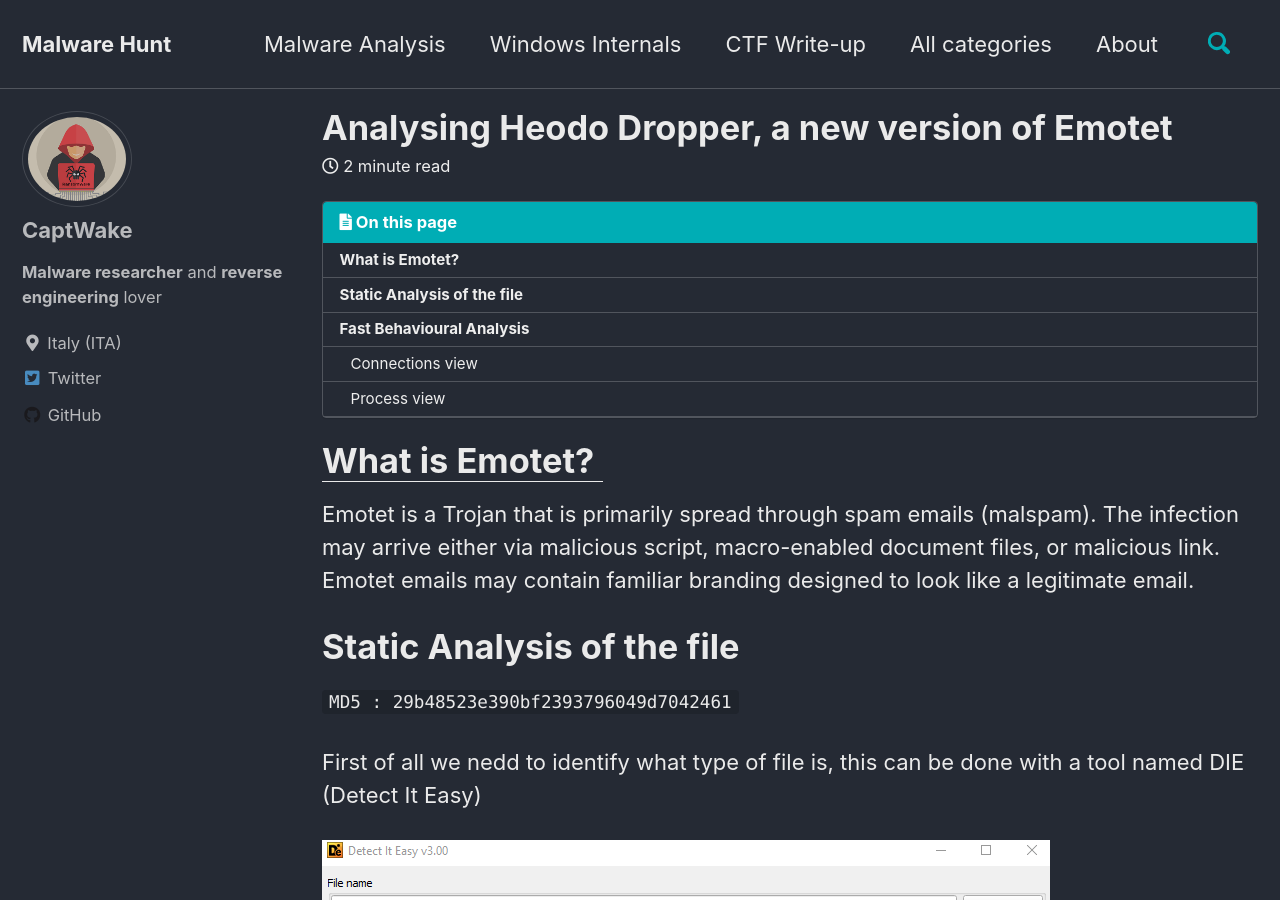
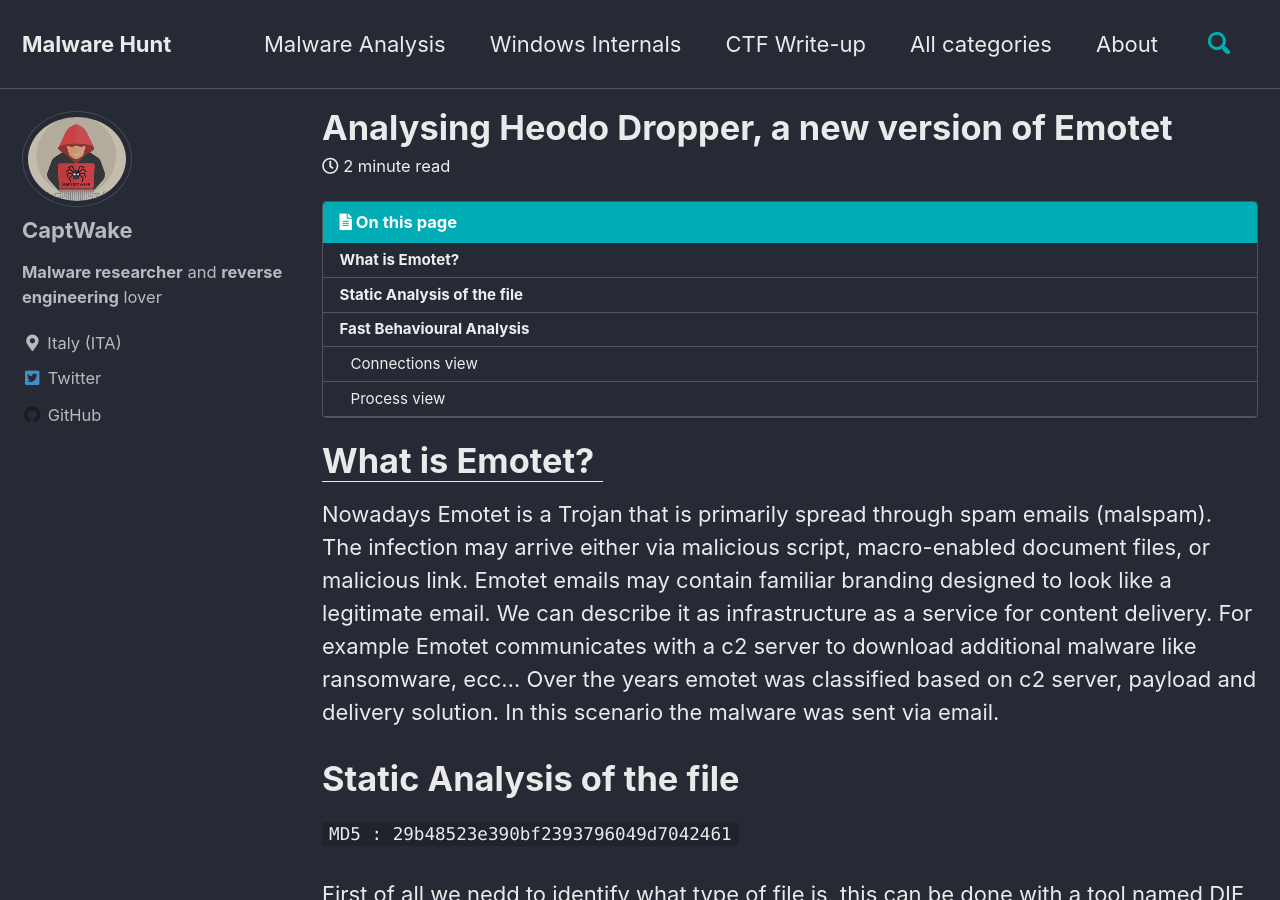
Before and after one commit to CaptWake/CaptWake.github.io, a Jekyll site: the page built from _posts/Malware-Analysis/2020-09-26-Heodo-Dropper.md, in a window 1280 px wide and 900 px high. Built offline with Jekyll 4.4.1, drawn with Linux system fonts in a browser that asks for light colours; cached includes are drawn as plain includes.

Commit message:
fixed bugs

```diff
--- a/_posts/Malware-Analysis/2020-09-26-Heodo-Dropper.md
+++ b/_posts/Malware-Analysis/2020-09-26-Heodo-Dropper.md
@@ -10,7 +10,12 @@
 toc: true
 ---
 # <u> What is Emotet? </u>
-Emotet is a Trojan that is primarily spread through spam emails (malspam). The infection may arrive either via malicious script, macro-enabled document files, or malicious link. Emotet emails may contain familiar branding designed to look like a legitimate email.
+
+Nowadays Emotet is a Trojan that is primarily spread through spam emails (malspam). The infection may arrive either via malicious script, macro-enabled document files, or malicious link. Emotet emails may contain familiar branding designed to look like a legitimate email.
+We can describe it as infrastructure as a service for content delivery.
+For example Emotet communicates with a c2 server to download additional malware like ransomware, ecc...
+Over the years emotet was classified based on c2 server, payload and delivery solution.
+In this scenario the malware was sent via email.
 
 # Static Analysis of the file
 
```
